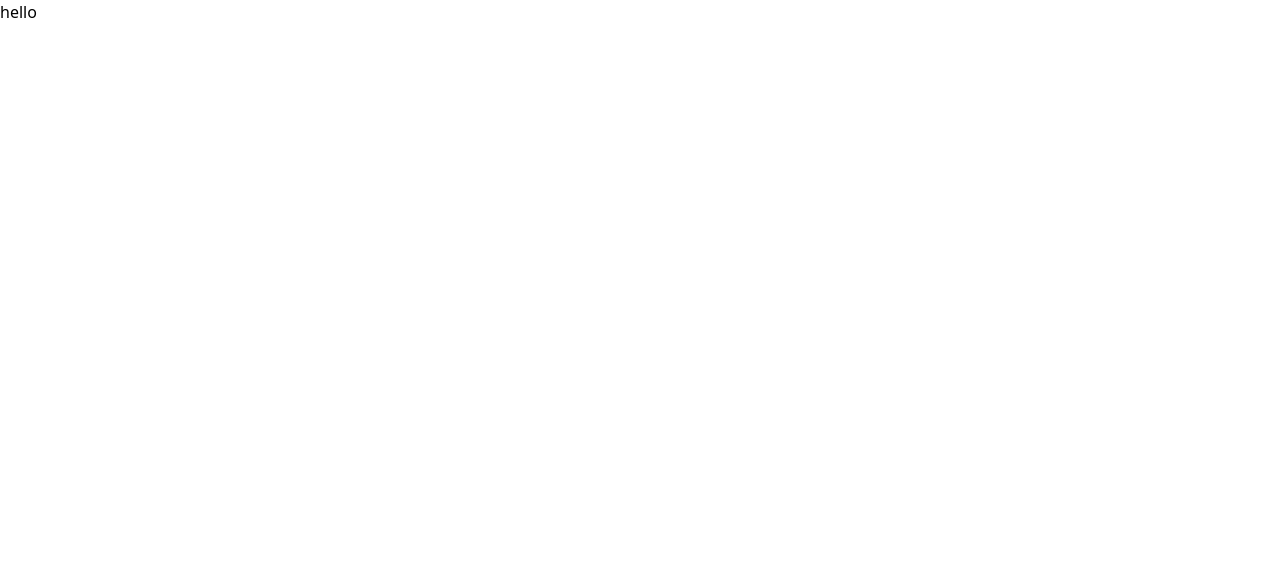
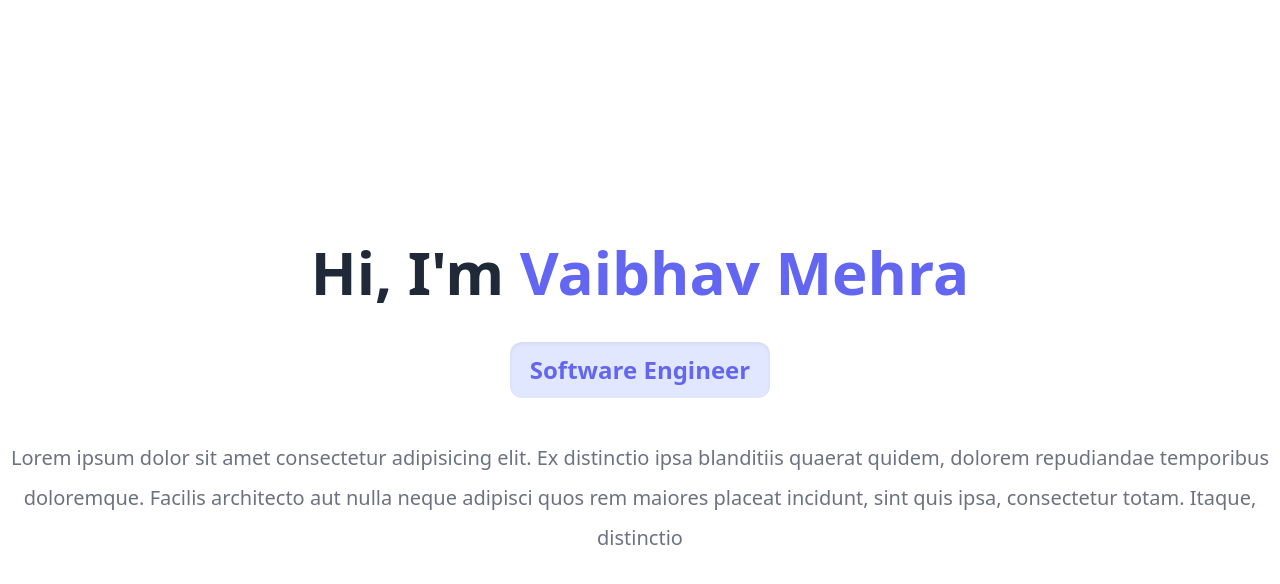
Before and after one commit to vaibhavmehra9/portfolio, a React (Create React App) app: page / in a window 1280 px wide. Shown: the top 584 px of the page. Built offline with nearby package versions, Linux system fonts and the light colour scheme.

Commit message:
About component added

```diff
--- a/src/App.js
+++ b/src/App.js
@@ -1,8 +1,11 @@
+import About from './components/About';
+import Layout from './components/Layout';
+
 function App() {
   return (
-    <div className="App">
-      <header className="App-header">hello</header>
-    </div>
+    <Layout>
+      <About></About>
+    </Layout>
   );
 }
 
--- /dev/null
+++ b/src/components/About.js
@@ -0,0 +1,20 @@
+const About = () => {
+  return (
+    <div className="h-screen flex flex-col justify-center text-center">
+      <h1 className="font-bold text-6xl text-gray-800">
+        Hi, I'm <span className="text-indigo-500">Vaibhav Mehra</span>
+      </h1>
+      <div className="my-10 mx-auto px-5 py-3 rounded-xl shadow-inner text-2xl font-bold bg-indigo-100 text-indigo-500">
+        Software Engineer
+      </div>
+      <p className="text-gray-500 text-xl  leading-10">
+        Lorem ipsum dolor sit amet consectetur adipisicing elit. Ex distinctio
+        ipsa blanditiis quaerat quidem, dolorem repudiandae temporibus
+        doloremque. Facilis architecto aut nulla neque adipisci quos rem maiores
+        placeat incidunt, sint quis ipsa, consectetur totam. Itaque, distinctio
+      </p>
+    </div>
+  );
+};
+
+export default About;
--- /dev/null
+++ b/src/components/Layout.js
@@ -0,0 +1,5 @@
+const Layout = ({ children }) => {
+  return <div className="antialiased container mx-auto">{children}</div>;
+};
+
+export default Layout;
```
